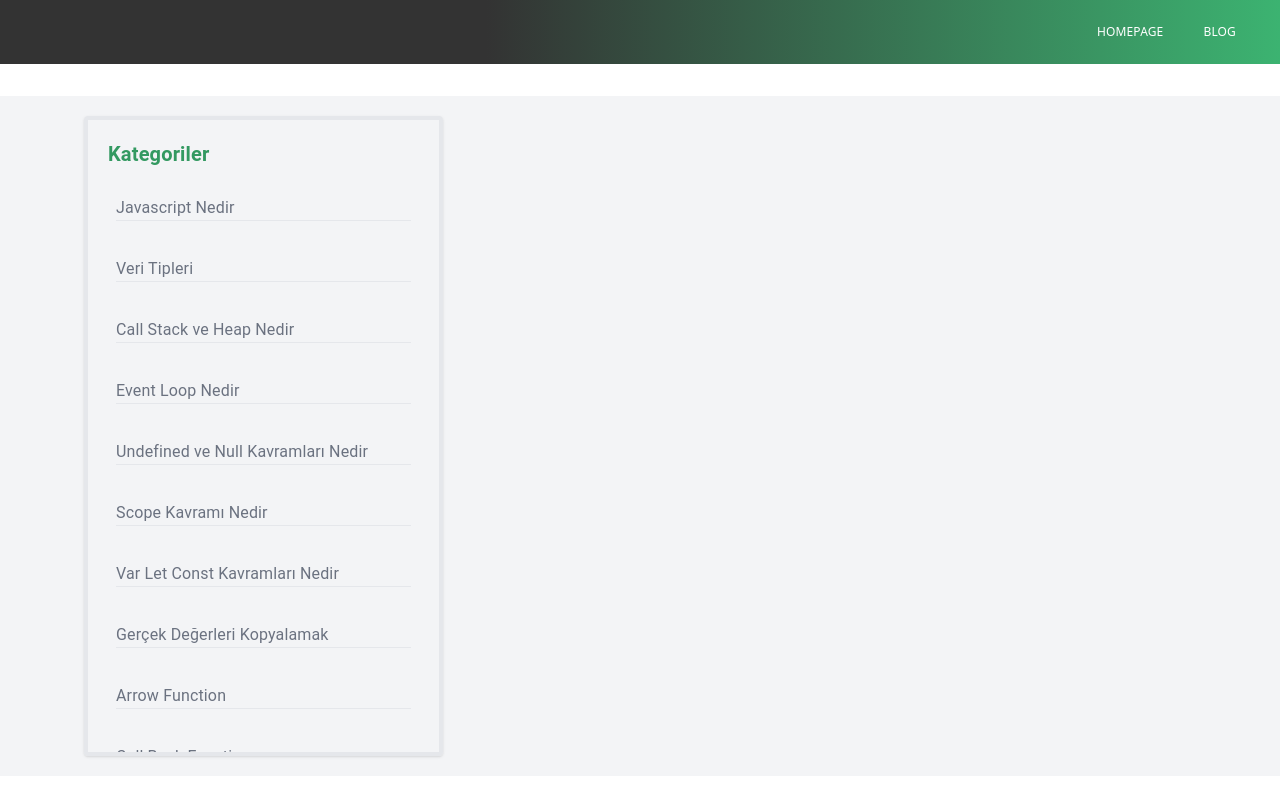
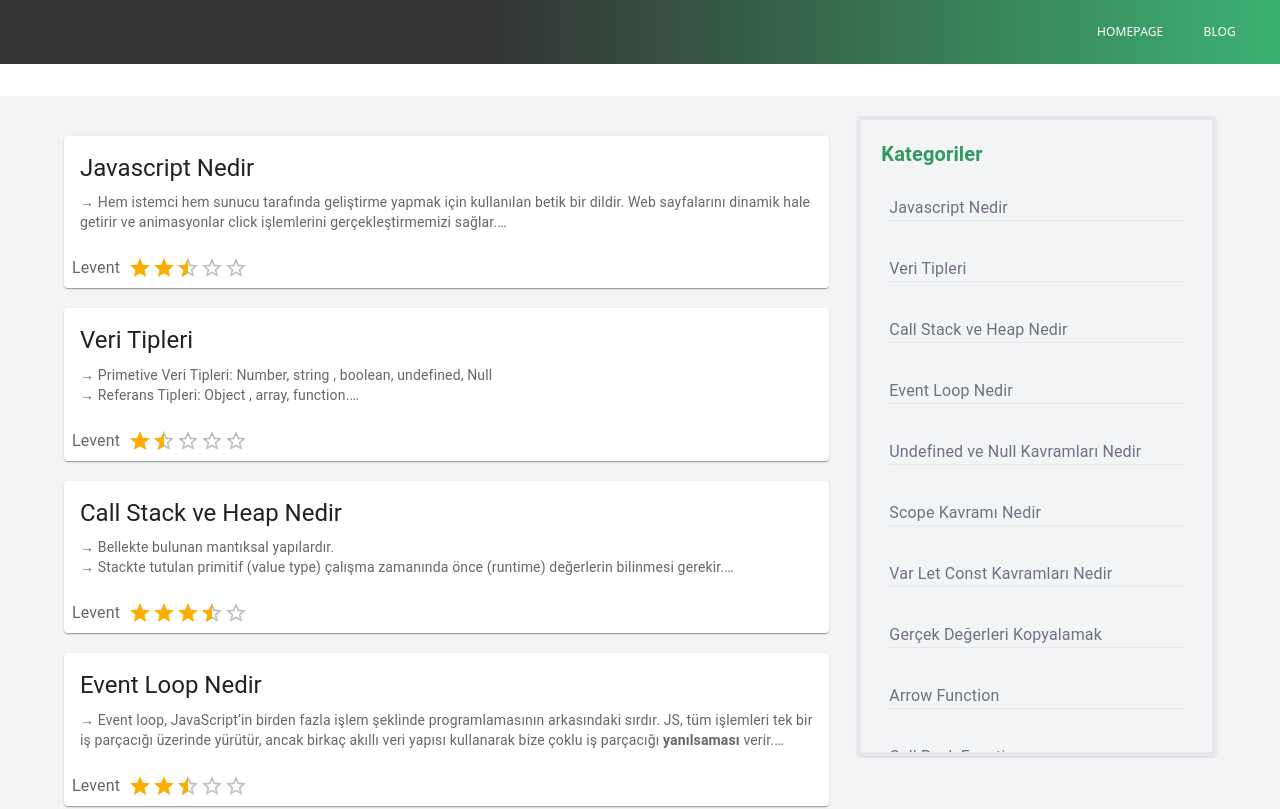
Before and after one commit to Levent-G/portfolio, a React (Create React App) app: page /blog in a window 1280 px wide. Shown: the top 809 px of the page. Built offline with nearby package versions, Linux system fonts and the light colour scheme.

Commit message:
blogcardcomp eklendi.

```diff
--- /dev/null
+++ b/src/components/BlogCardComp.js
@@ -0,0 +1,48 @@
+import React from "react";
+import {
+  Rating,
+  Card,
+  CardActions,
+  CardContent,
+  Typography,
+} from "@mui/material";
+
+import ReactMarkdown from "react-markdown";
+import { Link } from "react-router-dom";
+const BlogCardComp = (blogData) => {
+    const firstFiveBlogs = blogData.blogData.slice(0, 5);
+  return (
+    <div>
+      {firstFiveBlogs.map((item, index) => (
+        <>
+          <Link to={`/blogcontent/${item.blogBaslik}`} variant="body2">
+            <Card className="mt-5 hover:bg-gray-200 ">
+              <CardContent>
+                <Typography gutterBottom variant="h5" component="div">
+                  {item.blogBaslik}
+                </Typography>
+                <Typography variant="body2" color="text.secondary">
+                  <ReactMarkdown className="line-clamp-2">
+                    {item.blogIcerik}
+                  </ReactMarkdown>
+                </Typography>
+              </CardContent>
+              <CardActions>
+                <Typography size="small" color="text.secondary">
+                  {item.yazarName}
+                </Typography>
+                <Rating
+                  name="half-rating"
+                  value={item.starts}
+                  precision={0.5}
+                />{" "}
+              </CardActions>
+            </Card>
+          </Link>
+        </>
+      ))}
+    </div>
+  );
+};
+
+export default BlogCardComp;
--- a/src/pages/Blog.js
+++ b/src/pages/Blog.js
@@ -3,8 +3,10 @@ import { Box, Container, Grid } from "@mui/material";
 import BlogCategory from '../components/BlogCategory';
 import LoadingPage from '../layouts/LoadingPage';
 import { useData } from "../context/DataContext";
+import BlogCardComp from '../components/BlogCardComp';
 const Blog = () => {
   const {categories} = useData();
+  const {blogData} = useData();
   const [loading, setLoading] = useState(true);
 
   useEffect(() => {
@@ -26,7 +28,9 @@ const Blog = () => {
       <Box className="p-5">
         <Container>
           <Grid container spacing={1}>
-
+          <Grid item xs={12} md={8}>
+              <BlogCardComp blogData={blogData} />
+            </Grid>
             <Grid item xs={12} md={4}>
               <BlogCategory categories={categories} />
             </Grid>
```
